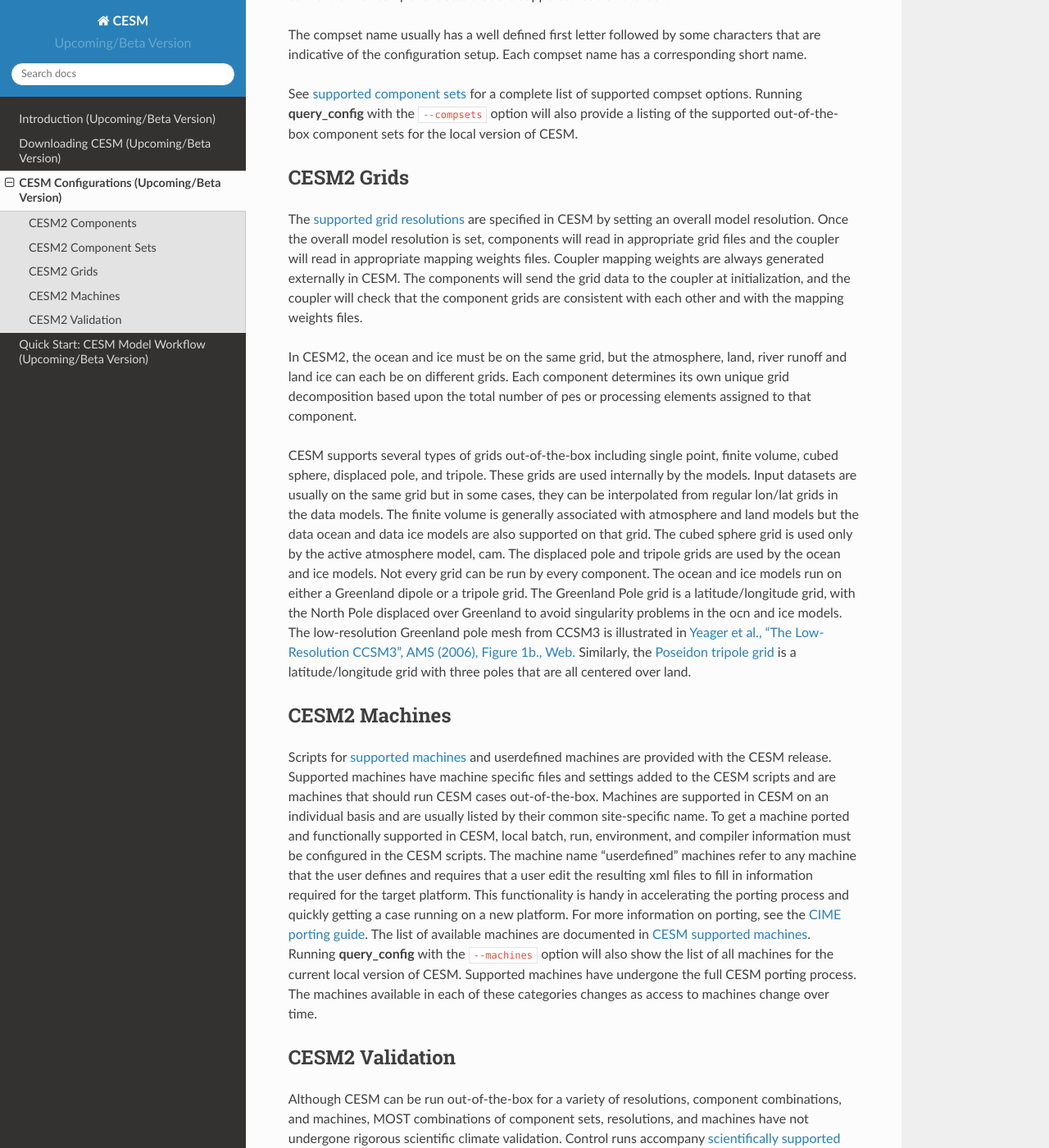
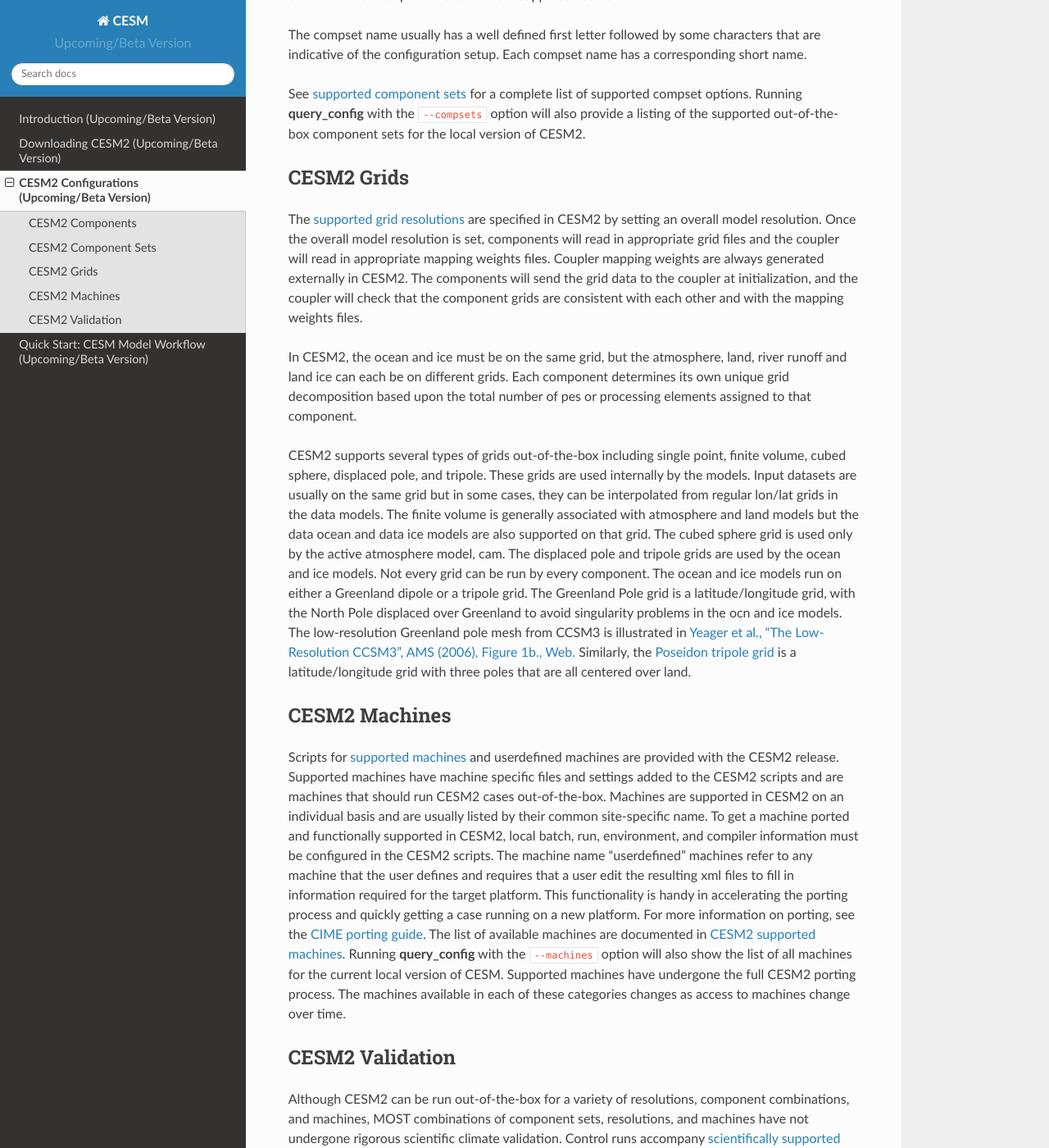
Before and after one commit to ESCOMP/CESM, a Sphinx documentation site: the page built from doc/source/cesm_configurations.rst, in a window 1280 px wide and 1400 px high, scrolled down 2441 px. Shown: the whole window at 82% size. Built offline with Sphinx 7.4.7 and the Read the Docs theme 2.0.0, drawn with Linux system fonts in a browser that asks for light colours; comment, search, counter and statistics services are not loaded; some of the changed text lies outside the part shown.

Commit message:
Bring in documentation updates from cesm2.2-rcbranch.

```diff
--- a/doc/source/cesm_configurations.rst
+++ b/doc/source/cesm_configurations.rst
@@ -1,11 +1,11 @@
 .. _configurations:
 
-===============================
-CESM Configurations (|version|)
-===============================
+================================
+CESM2 Configurations (|version|)
+================================
 
-The CESM system can be configured a number of different ways from both
-a science and technical perspective. CESM supports numerous
+The CESM2 system can be configured a number of different ways from both
+a science and technical perspective. CESM2 supports numerous
 `resolutions
 <http://www.cesm.ucar.edu/models/cesm2/cesm/grids.html>`_, and
 `component sets
@@ -42,13 +42,13 @@
 whole system to activate and deactive component feedbacks by allowing
 for a variety of "plug and play" combinations.
 
-During the course of a CESM run, the model components integrate forward
+During the course of a CESM2 run, the model components integrate forward
 in time, periodically exchanging information with the coupler.
 The coupler meanwhile receives fields from the component models,
 computes, maps, and merges this information, then sends the fields back
 to the component models. The coupler brokers this sequence of
 communication interchanges and manages the overall time progression of
-the coupled system. A CESM component set is comprised of eight
+the coupled system. A CESM2 component set is comprised of eight
 components: one component from each model (atm, lnd, rof, ocn, ice, glc,
 wav, and esp) plus the coupler. Model components are written primarily in
 Fortran.
@@ -68,7 +68,7 @@
 
 The CESM2 components can be summarized as follows:
 
-.. csv-table:: "CESM model components"
+.. csv-table:: "CESM2 model components"
    :header: "Component Generic Type", "Component Generic Name", "Component Name", "Component Type", "Description"
    :widths: 12, 10, 10, 10, 60
 
@@ -121,7 +121,7 @@
 <http://www.cesm.ucar.edu/models/cesm2/cesm/compsets.html>`_ for a
 complete list of supported compset options. Running **query_config**
 with the ``--compsets`` option will also provide a listing of the
-supported out-of-the-box component sets for the local version of CESM.
+supported out-of-the-box component sets for the local version of CESM2.
 
 
 CESM2 Grids
@@ -129,11 +129,11 @@
 
 The `supported grid resolutions
 <http://www.cesm.ucar.edu/models/cesm2/cesm/grids.html>`_ are
-specified in CESM by setting an overall model resolution.  Once the
+specified in CESM2 by setting an overall model resolution.  Once the
 overall model resolution is set, components will read in appropriate
 grid files and the coupler will read in appropriate mapping weights
 files. Coupler mapping weights are always generated externally in
-CESM. The components will send the grid data to the coupler at
+CESM2. The components will send the grid data to the coupler at
 initialization, and the coupler will check that the component grids
 are consistent with each other and with the mapping weights files.
 
@@ -142,7 +142,7 @@
 Each component determines its own unique grid decomposition based upon
 the total number of pes or processing elements assigned to that component.
 
-CESM supports several types of grids out-of-the-box including single
+CESM2 supports several types of grids out-of-the-box including single
 point, finite volume, cubed sphere, displaced pole, and
 tripole. These grids are used internally by the
 models. Input datasets are usually on the same grid but in some cases,
@@ -169,13 +169,13 @@
 
 Scripts for `supported machines
 <http://www.cesm.ucar.edu/models/cesm2/cesm/machines.html>`_ and
-userdefined machines are provided with the CESM release. Supported
-machines have machine specific files and settings added to the CESM
-scripts and are machines that should run CESM cases
-out-of-the-box. Machines are supported in CESM on an individual basis
+userdefined machines are provided with the CESM2 release. Supported
+machines have machine specific files and settings added to the CESM2
+scripts and are machines that should run CESM2 cases
+out-of-the-box. Machines are supported in CESM2 on an individual basis
 and are usually listed by their common site-specific name. To get a
-machine ported and functionally supported in CESM, local batch, run,
-environment, and compiler information must be configured in the CESM
+machine ported and functionally supported in CESM2, local batch, run,
+environment, and compiler information must be configured in the CESM2
 scripts. The machine name "userdefined" machines refer to any machine
 that the user defines and requires that a user edit the resulting xml
 files to fill in information required for the target platform. This
@@ -183,11 +183,11 @@
 getting a case running on a new platform. For more information on
 porting, see the `CIME porting guide
 <http://esmci.github.io/cime/versions/master/html/users_guide/porting-cime.html>`_.  The
-list of available machines are documented in `CESM supported machines
+list of available machines are documented in `CESM2 supported machines
 <http://www.cesm.ucar.edu/models/cesm2/cesm/machines.html>`_.
 Running **query_config** with the ``--machines`` option will also show
 the list of all machines for the current local version of
-CESM. Supported machines have undergone the full CESM porting
+CESM. Supported machines have undergone the full CESM2 porting
 process. The machines available in each of these categories changes as
 access to machines change over time.
 
@@ -195,7 +195,7 @@
 CESM2 Validation
 ----------------
 
-Although CESM can be run out-of-the-box for a variety of resolutions,
+Although CESM2 can be run out-of-the-box for a variety of resolutions,
 component combinations, and machines, MOST combinations of component
 sets, resolutions, and machines have not undergone rigorous scientific
 climate validation. Control runs accompany `scientifically supported
--- a/doc/source/quickstart.rst
+++ b/doc/source/quickstart.rst
@@ -15,7 +15,7 @@
 
 This is the procedure for quickly setting up and running a CESM2 case.
 
-Download CESM2 (see `Downloading CESM2 <downloading_cesm.rst>`_).
+Download CESM2 (see `Downloading CESM2 <downloading_cesm.html>`_).
 
 Select a component set, and a resolution for your case.  Details of available
 component sets and resolutions are available from the `query_config`_ tool located
```
Also changed, not shown: other parts of doc/source/cesm_configurations.rst (+1 -1 lines), doc/source/downloading_cesm.rst (+37 -10 lines).
